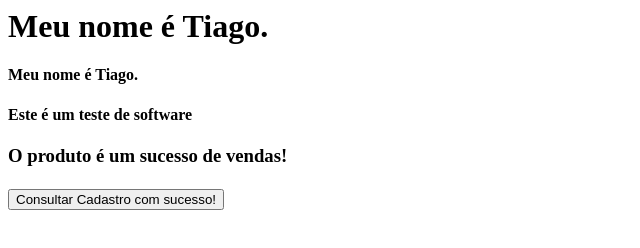
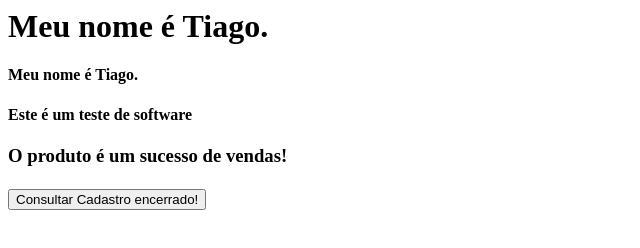
Before and after one commit to tiagoworking5/PROJETO_ATIVIDADE_1, a plain HTML site: page index.html in a window 1280 px wide. Shown: the full height of the page, 0-640 px from the left. Drawn offline with Linux system fonts and the light colour scheme.

Commit message:
Alterado botão consultar.

```diff
--- a/index.html
+++ b/index.html
@@ -11,4 +11,4 @@
 
 <br>
 <br>
-<button />Consultar Cadastro com sucesso!
+<button />Consultar Cadastro encerrado!
```
